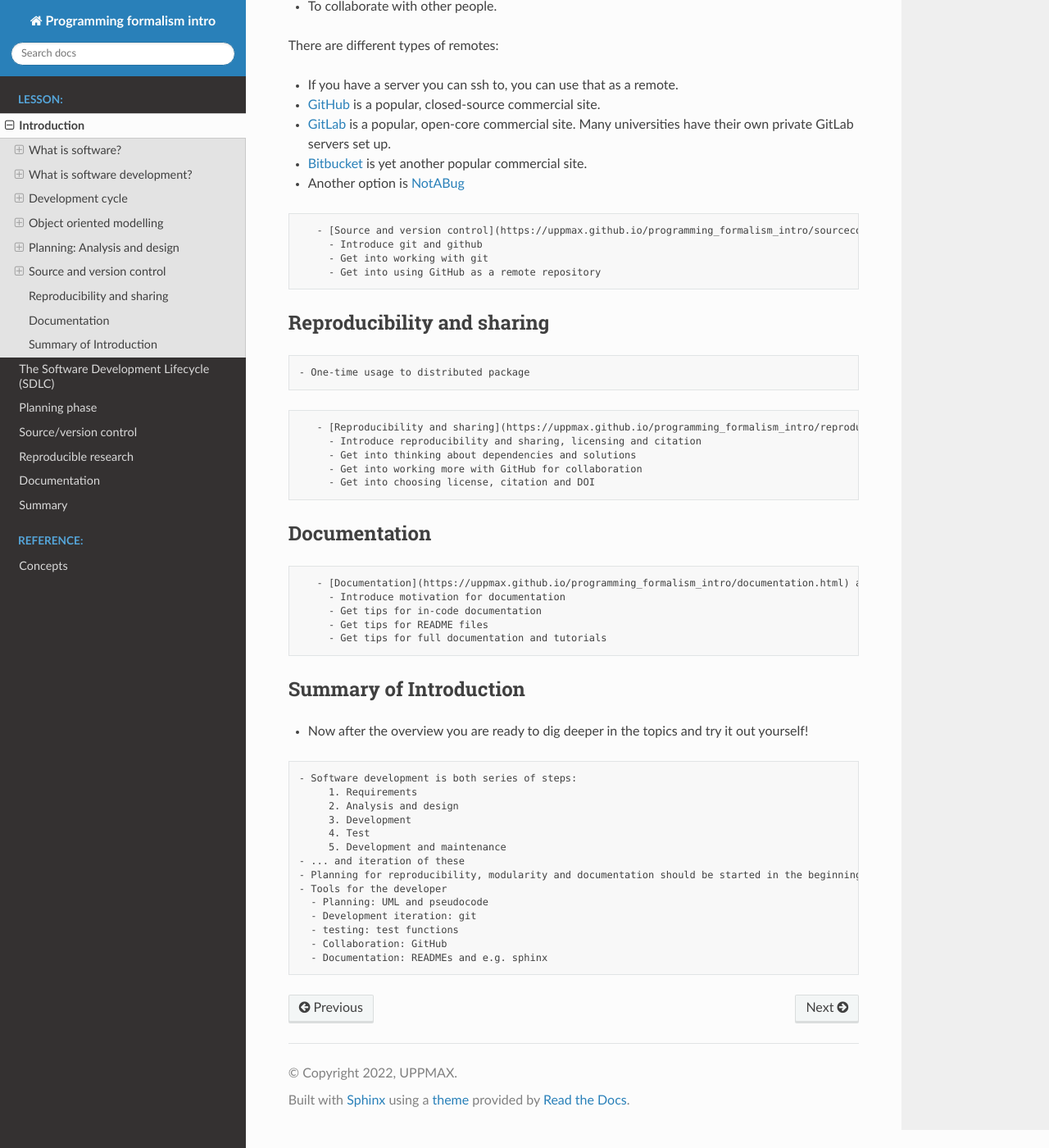
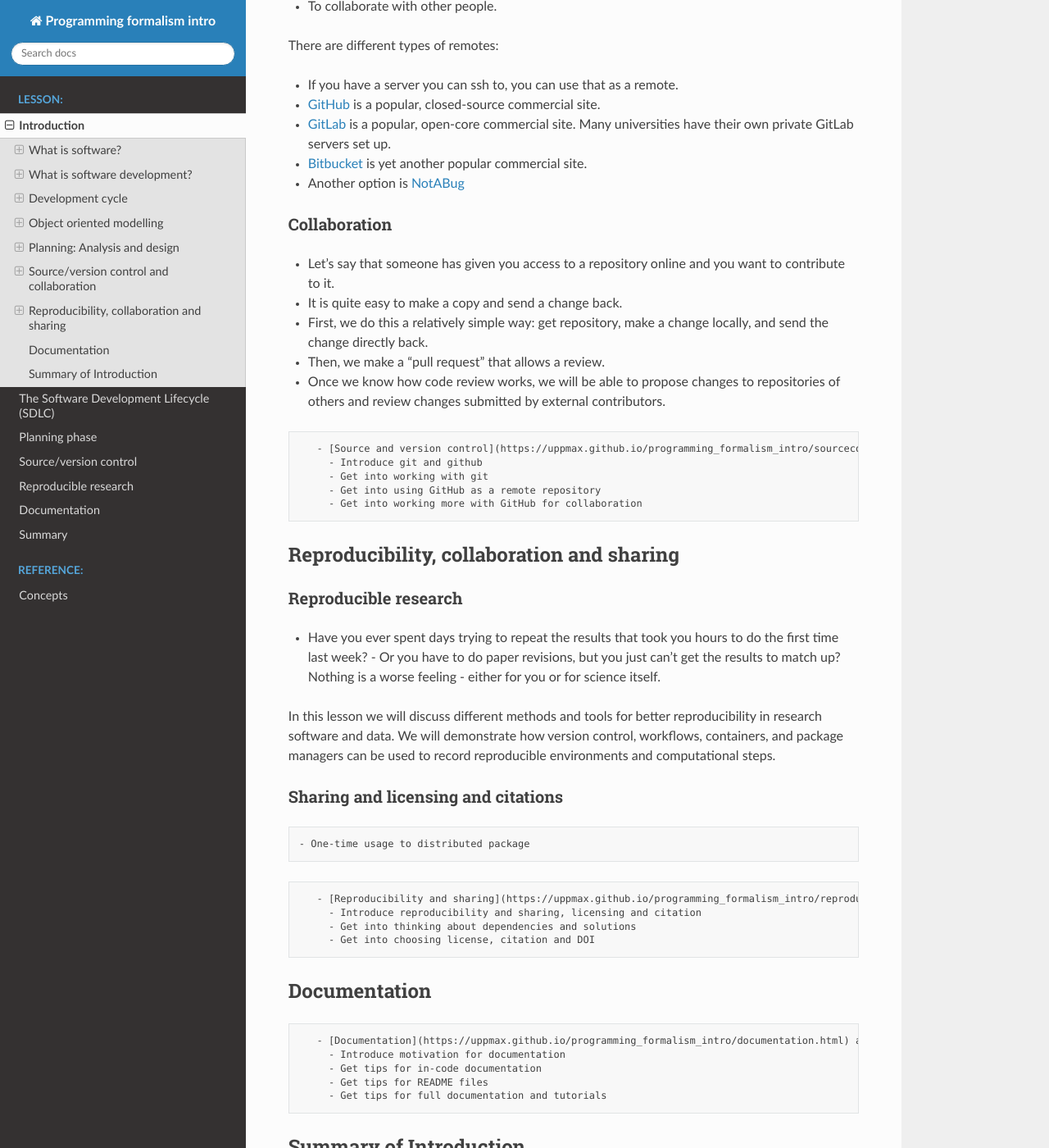
Before and after one commit to UPPMAX/programming_formalisms_intro, a Sphinx documentation site: the page built from doc/intro.md, in a window 1280 px wide and 1400 px high, scrolled down 7721 px. Shown: the whole window at 82% size. Built offline with Sphinx 7.4.7 and the Read the Docs theme 2.0.0, drawn with Linux system fonts in a browser that asks for light colours; pages that are not in the unit, such as notebooks, are missing from menus; some of the changed text lies outside the part shown.

Commit message:
Update intro.md

````diff
--- a/doc/intro.md
+++ b/doc/intro.md
@@ -256,7 +256,7 @@ stop
      - Introduce flowcharts and UML expressions
      - Get into UML coding with PlantUML
 ```
-## Source and version control
+## Source/version control and collaboration
 
 ###  The essence of version control
 Summarized from [Code refinery](https://coderefinery.github.io/git-intro/motivation/)
@@ -346,6 +346,17 @@ There are different types of remotes:
 - [Bitbucket](https://bitbucket.org) is yet another popular commercial site.
 - Another option is [NotABug](https://notabug.org)
 
+### Collaboration
+
+- Let's say that someone has given you access to a repository online and you want to contribute to it.
+- It is quite easy to make a copy and send a change back.
+- First, we do this a relatively simple way: get repository, make a change
+  locally, and send the change directly back.
+- Then, we make a "pull request" that allows a review.
+- Once we know how code review works, we will be able to propose changes
+  to repositories of others and review changes submitted by external
+  contributors.
+
 
 
 ```{objectives}
@@ -353,9 +364,22 @@ There are different types of remotes:
      - Introduce git and github
      - Get into working with git
      - Get into using GitHub as a remote repository
+     - Get into working more with GitHub for collaboration
+
 ```
 
-## Reproducibility and sharing
+## Reproducibility, collaboration and sharing
+
+### Reproducible research
+
+- Have you ever spent days trying to repeat the results that took you hours to do the first time last week?  - Or you have to do paper revisions, but you just can’t get the results to match up? Nothing is a worse feeling - either for you or for science itself.
+
+In this lesson we will discuss different methods and tools for better reproducibility in research software and data. We will demonstrate how version control, workflows, containers, and package managers can be used to record reproducible environments and computational steps.
+
+
+
+  ### Sharing and licensing and citations
+
 
 ```{Discussion}
 - One-time usage to distributed package
````
Also changed, not shown: other parts of doc/intro.md (+0 -1 lines).
